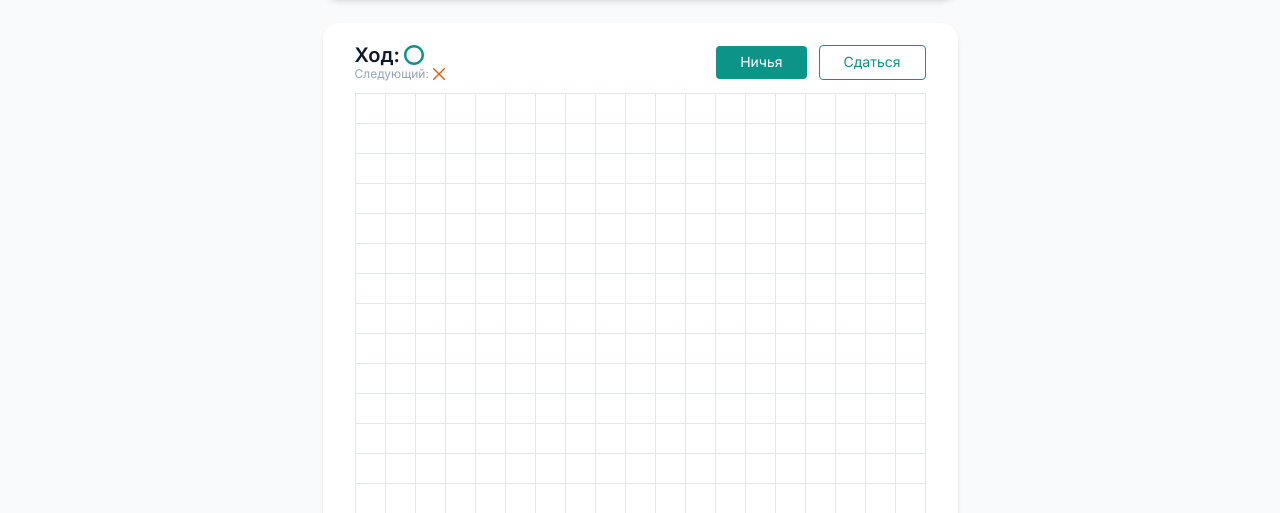
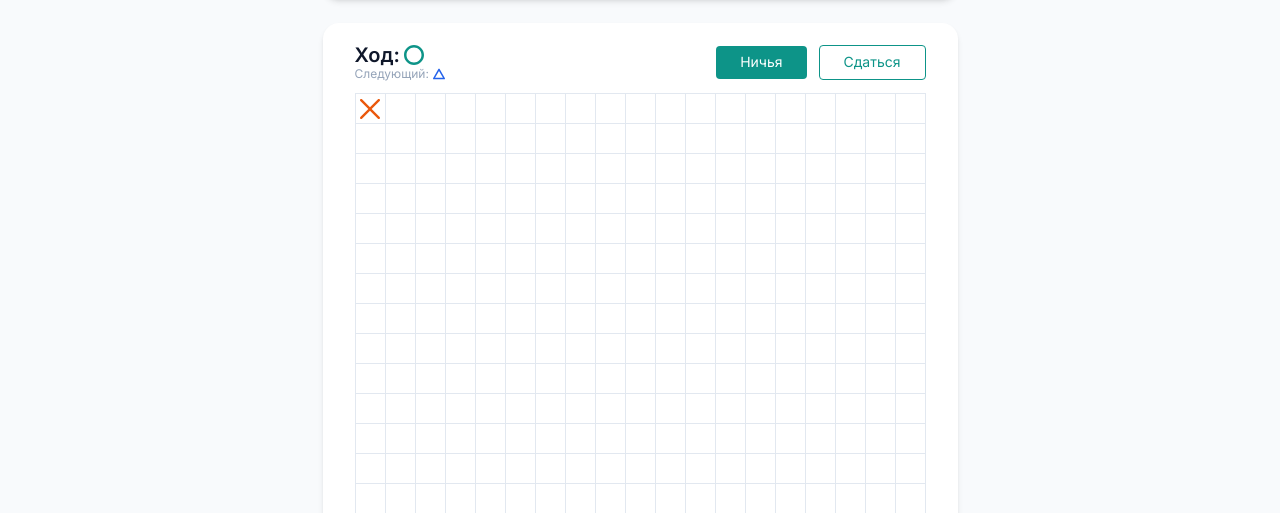
Before and after one commit to ptrdktl/tic-tac-toe-online, a Next.js app: page / in a window 1280 px wide. Both pictures are taken after a click on the button 370 px from the left and 395 px from the top of the page. Shown: the part 287-800 px from the top of the page. Built offline with nearby package versions, Linux system fonts and the light colour scheme.

Commit message:
add game-field logic

```diff
--- /dev/null
+++ b/components/game/constants.js
@@ -0,0 +1,12 @@
+export const GAME_SYMBOLS = {
+  CROSS: "cross",
+  ZERO: "zero",
+  TRIANGLE: "triangle",
+  SQUARE: "square",
+};
+export const MOVE_ORDER = [
+  GAME_SYMBOLS.CROSS,
+  GAME_SYMBOLS.ZERO,
+  GAME_SYMBOLS.TRIANGLE,
+  GAME_SYMBOLS.SQUARE,
+];
--- a/components/game/game-field.jsx
+++ b/components/game/game-field.jsx
@@ -1,11 +1,57 @@
 import clsx from "clsx";
-import { ZeroIcon } from "./icons/zero-icon";
-import { CrossIcon } from "./icons/cross-icon";
 import { UiButton } from "../uikit/ui-button";
-
-const cells = new Array(19 * 19).fill(null);
+import { GameSymbol } from "./game-symbol";
+import { useGameState } from "./use-game-state";
 
 export function GameField({ className }) {
+  const { cells, currentMove, nextMove, handleCellClick } = useGameState();
+
+  const actions = (
+    <>
+      <UiButton size="md" variant="primary">
+        Ничья
+      </UiButton>
+      <UiButton size="md" variant="outline">
+        Сдаться
+      </UiButton>
+    </>
+  );
+
+  return (
+    <GameFieldLayout className={className}>
+      <GameMoveInfo
+        actions={actions}
+        currentMove={currentMove}
+        nextMove={nextMove}
+      />
+      <GameGrid>
+        {cells.map((symbol, index) => (
+          <GameCell
+            key={index}
+            onClick={() => {
+              handleCellClick(index);
+            }}
+          >
+            {symbol && <GameSymbol className="w-5 h-5" symbol={symbol} />}
+          </GameCell>
+        ))}
+      </GameGrid>
+    </GameFieldLayout>
+  );
+}
+
+function GameCell({ children, onClick }) {
+  return (
+    <button
+      onClick={onClick}
+      className="border border-slate-200 -ml-px -mt-px flex items-center justify-center"
+    >
+      {children}
+    </button>
+  );
+}
+
+function GameFieldLayout({ children, className }) {
   return (
     <div
       className={clsx(
@@ -13,32 +59,31 @@ export function GameField({ className }) {
         "bg-white rounded-2xl shadow-md px-8 pt-5 pb-7",
       )}
     >
+      {children}
+    </div>
+  );
+}
+
+function GameMoveInfo({ actions, currentMove, nextMove }) {
+  return (
     <div className="flex gap-3 items-center">
       <div className="mr-auto">
         <div className="flex items-center gap-1 text-xl leading-tight font-semibold">
-            Ход: <ZeroIcon className="w-5 h-5" />
+          Ход: <GameSymbol symbol={currentMove} className="w-5 h-5" />
         </div>
         <div className="flex items-center gap-1 text-xs leading-tight text-slate-400">
-            Следующий: <CrossIcon />
+          Следующий: <GameSymbol symbol={nextMove} className="w-3 h-3" />
         </div>
       </div>
-
-        <UiButton size="md" variant="primary">
-          Ничья
-        </UiButton>
-        <UiButton size="md" variant="outline">
-          Сдаться
-        </UiButton>
-      </div>
-
-      <div className="grid grid-cols-[repeat(19,_30px)] grid-rows-[repeat(19,_30px)] pl-px pt-px mt-3">
-        {cells.map((_, i) => (
-          <button
-            key={i}
-            className="border border-slate-200 -ml-px -mt-px flex items-center justify-center"
-          ></button>
-        ))}
-      </div>
+      {actions}
     </div>
   );
 }
+
+function GameGrid({ children }) {
+  return (
+    <div className="grid grid-cols-[repeat(19,_30px)] grid-rows-[repeat(19,_30px)] pl-px pt-px mt-3">
+      {children}
+    </div>
+  );
+}
--- a/components/game/game-info.jsx
+++ b/components/game/game-info.jsx
@@ -23,7 +23,7 @@ export function GameInfo({ className }) {
       </div>
 
       <div className="flex gap-3 items-center">
-        <div className="text-lg font-semibold text-orange-600">01:08</div>
+        <div className="text-lg font-semibold text-orange-600">00:08</div>
         <div className="h-6 w-px bg-slate-200" />
         <div className="relative">
           <Profile className="w-44" />
--- /dev/null
+++ b/components/game/game-symbol.jsx
@@ -0,0 +1,17 @@
+import { GAME_SYMBOLS } from "./constants";
+import { CrossIcon } from "./icons/cross-icon";
+import { SquareIcon } from "./icons/square-icon";
+import { TriangleIcon } from "./icons/triangle-icon";
+import { ZeroIcon } from "./icons/zero-icon";
+
+export function GameSymbol({ symbol, className }) {
+  const Icon =
+    {
+      [GAME_SYMBOLS.CROSS]: CrossIcon,
+      [GAME_SYMBOLS.ZERO]: ZeroIcon,
+      [GAME_SYMBOLS.TRIANGLE]: TriangleIcon,
+      [GAME_SYMBOLS.SQUARE]: SquareIcon,
+    }[symbol] ?? CrossIcon;
+
+  return <Icon className={className} />;
+}
--- a/components/game/icons/cross-icon.jsx
+++ b/components/game/icons/cross-icon.jsx
@@ -1,6 +1,7 @@
-export function CrossIcon() {
+export function CrossIcon({ className }) {
   return (
     <svg
+      className={className}
       width="12"
       height="12"
       viewBox="0 0 12 12"
--- a/components/game/icons/square-icon.jsx
+++ b/components/game/icons/square-icon.jsx
@@ -1,6 +1,7 @@
-export function SquareIcon() {
+export function SquareIcon({ className }) {
   return (
     <svg
+      className={className}
       width="12"
       height="12"
       viewBox="0 0 12 12"
--- a/components/game/icons/star-icon.jsx
+++ b/components/game/icons/star-icon.jsx
@@ -1,6 +1,7 @@
-export function StarIcon() {
+export function StarIcon({ className }) {
   return (
     <svg
+      className={className}
       width="12"
       height="13"
       viewBox="0 0 12 13"
--- a/components/game/icons/triangle-icon.jsx
+++ b/components/game/icons/triangle-icon.jsx
@@ -1,6 +1,7 @@
-export function TriangleIcon() {
+export function TriangleIcon({ className }) {
   return (
     <svg
+      className={className}
       width="12"
       height="12"
       viewBox="0 0 12 12"
--- /dev/null
+++ b/components/game/use-game-state.js
@@ -0,0 +1,39 @@
+import { useState } from "react";
+import { GAME_SYMBOLS, MOVE_ORDER } from "./constants";
+
+function getNextMove(currentMove) {
+  const nextMove = MOVE_ORDER.indexOf(currentMove) + 1;
+  return MOVE_ORDER[nextMove] ?? MOVE_ORDER[0];
+}
+
+export function useGameState() {
+  const [{ cells, currentMove }, setGameState] = useState(() => ({
+    cells: new Array(19 * 19).fill(null),
+    currentMove: GAME_SYMBOLS.CROSS,
+  }));
+
+  const nextMove = getNextMove(currentMove);
+
+  function handleCellClick(index) {
+    setGameState((lastGameState) => {
+      if (lastGameState.cells[index]) {
+        return lastGameState;
+      }
+
+      return {
+        ...lastGameState,
+        currentMove: getNextMove(lastGameState.currentMove),
+        cells: lastGameState.cells.map((cell, i) =>
+          index === i ? lastGameState.currentMove : cell,
+        ),
+      };
+    });
+  }
+
+  return {
+    cells,
+    currentMove,
+    nextMove,
+    handleCellClick,
+  };
+}
```
Lines whose indentation alone changed are shown as unchanged.
